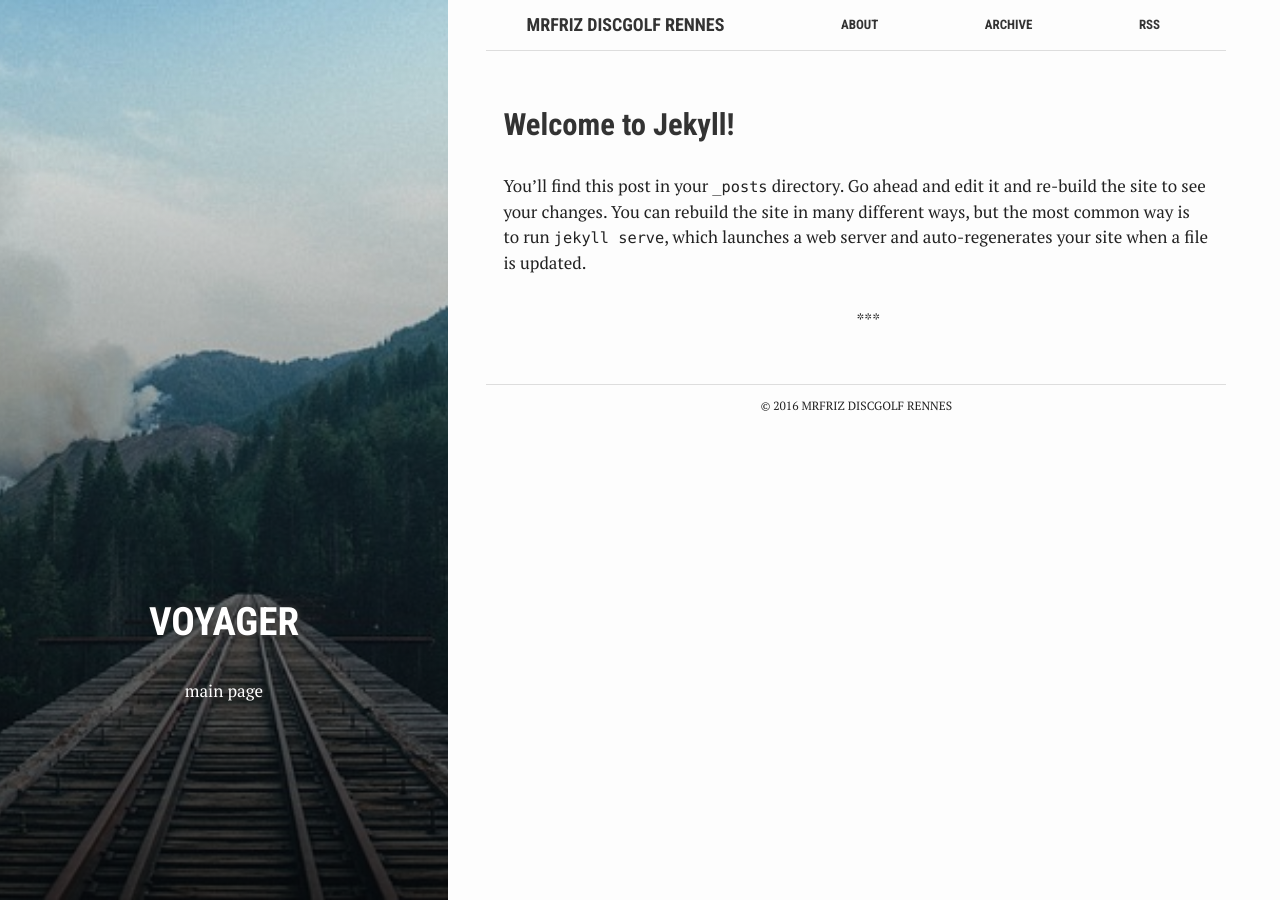
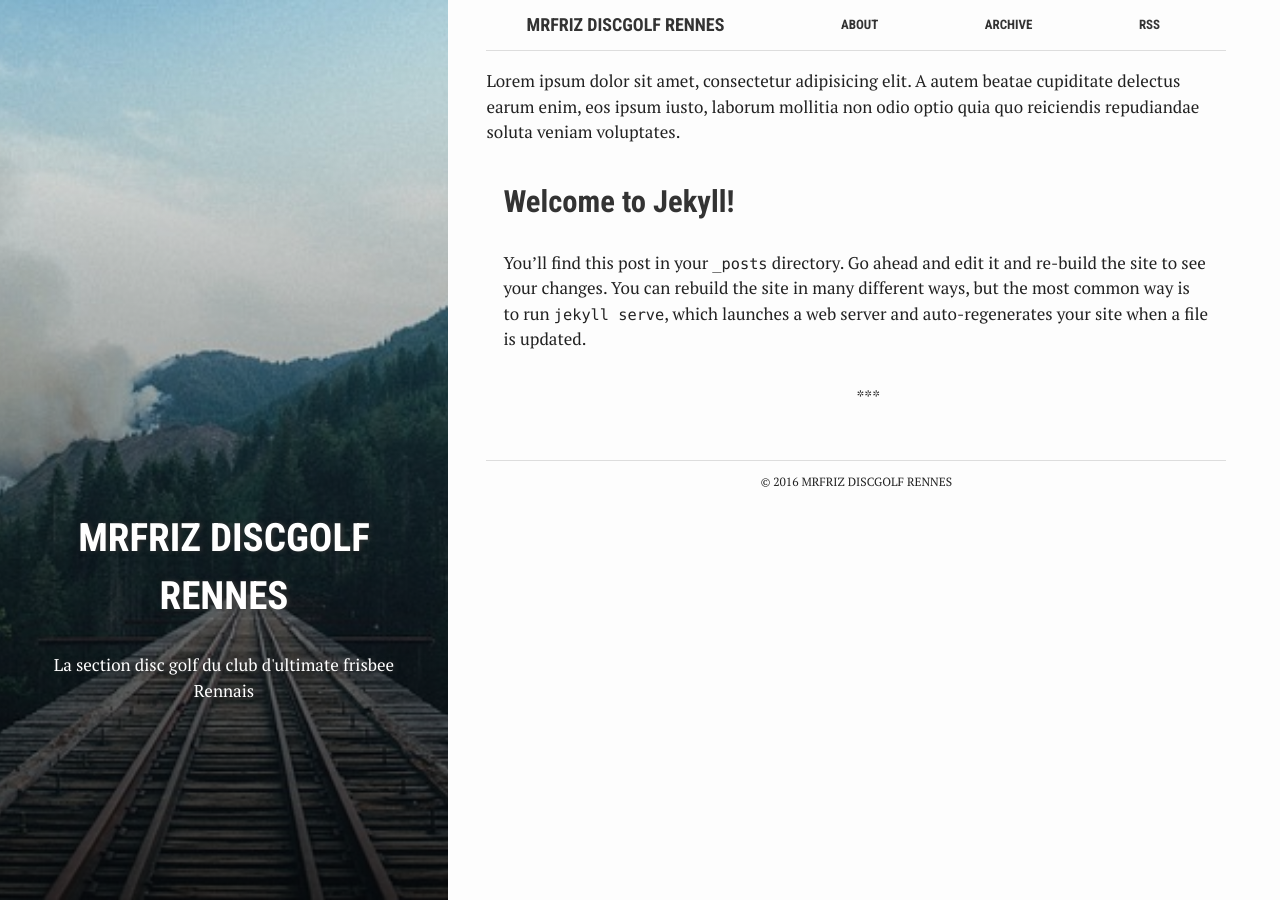
Before and after one commit to MrFriz/discgolf, a Jekyll site: the page built from index.html, in a window 1280 px wide. Built offline with Jekyll 4.4.1, drawn with Linux system fonts in a browser that asks for light colours.

Commit message:
Update index.html

```diff
--- a/index.html
+++ b/index.html
@@ -2,13 +2,19 @@
 bg: "rails.jpg"
 layout: default
 crawlertitle: "Jekyll blog"
-title: "Voyager"
-summary: "main page"
+title: "MrFriz Discgolf Rennes"
+summary: "La section disc golf du club d'ultimate frisbee Rennais"
 ---
 
+<div>
+    Lorem ipsum dolor sit amet, consectetur adipisicing elit. A autem beatae cupiditate delectus earum enim, eos ipsum
+    iusto, laborum mollitia non odio optio quia quo reiciendis repudiandae soluta veniam voluptates.
+</div>
+
+
 {% for post in site.posts limit: 5 %}
-  <article class="index-page">
+<article class="index-page">
     <h2><a href="{{ post.url }}">{{ post.title }}</a></h2>
     {{ post.excerpt }}
-  </article>
+</article>
 {% endfor %}
```
